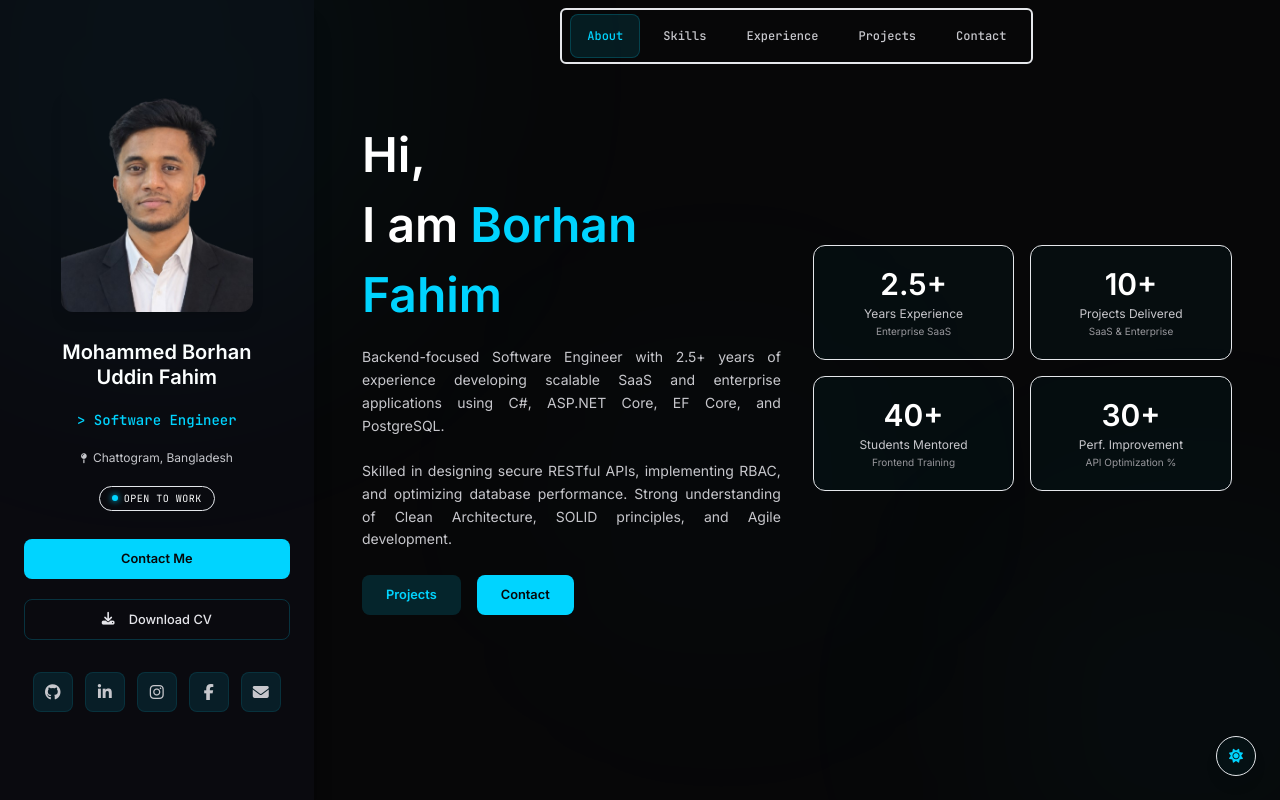
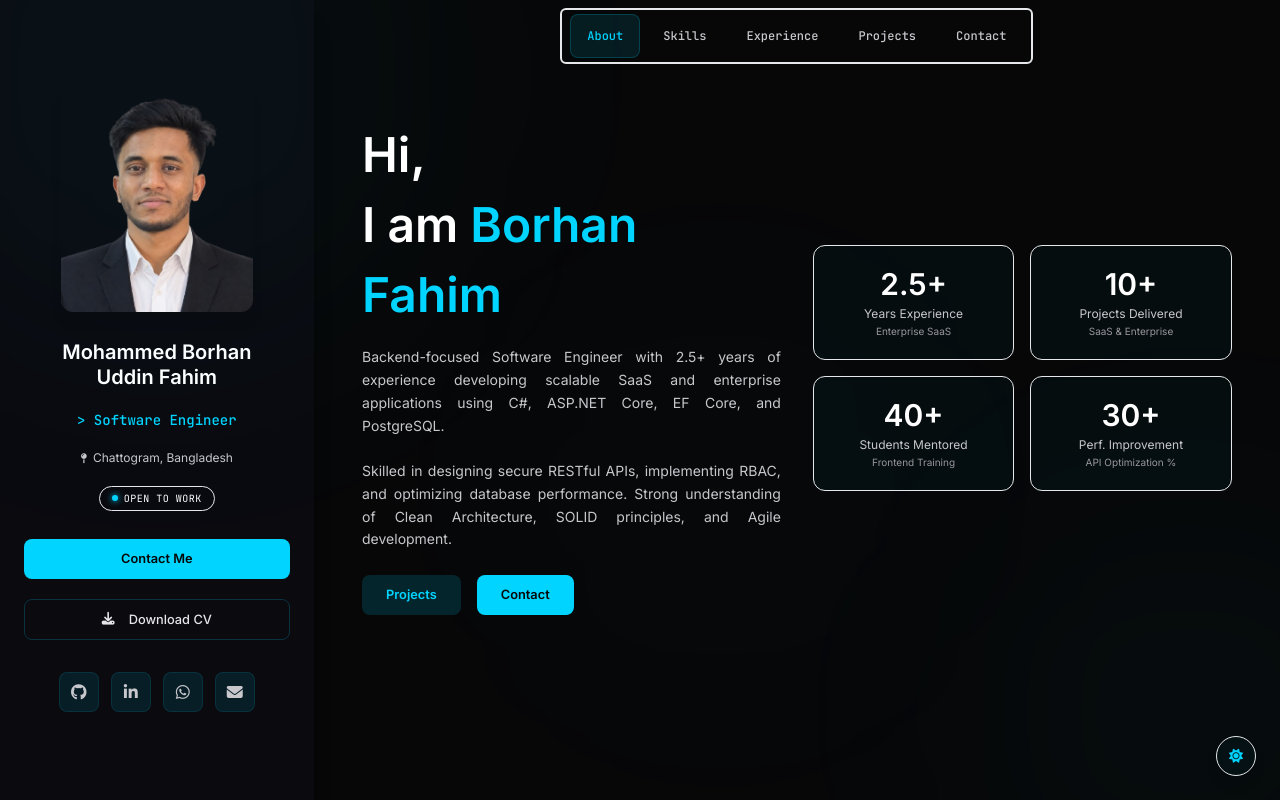
Before and after one commit to mdborhandev/cv.borhan, a plain HTML site: page index.html in a window 1280 px wide. Drawn offline with nearby package versions, Linux system fonts and the light colour scheme.

Commit message:
Update index.html

```diff
--- a/index.html
+++ b/index.html
@@ -72,11 +72,8 @@
         <a href="https://linkedin.com/in/borhan-uddin-fahim" target="_blank" rel="noopener noreferrer" class="link" aria-label="LinkedIn">
           <i class="fab fa-linkedin-in"></i>
         </a>
-        <a href="https://www.instagram.com/iamborhan07/" target="_blank" rel="noopener noreferrer" class="link" aria-label="Instagram">
-          <i class="fab fa-instagram"></i>
-        </a>
-        <a href="https://www.facebook.com/iamborhan07/" target="_blank" rel="noopener noreferrer" class="link" aria-label="Facebook">
-          <i class="fab fa-facebook-f"></i>
+        <a href="https://wa.me/8801906750597?text=Hi%20Borhan%2C%20I%20found%20your%20portfolio%20and%20would%20like%20to%20connect." target="_blank" rel="noopener noreferrer" class="link" aria-label="WhatsApp">
+          <i class="fab fa-whatsapp"></i>
         </a>
         <a href="mailto:mdborhan.dev@gmail.com" class="link" aria-label="Email">
           <i class="fas fa-envelope"></i>
```
